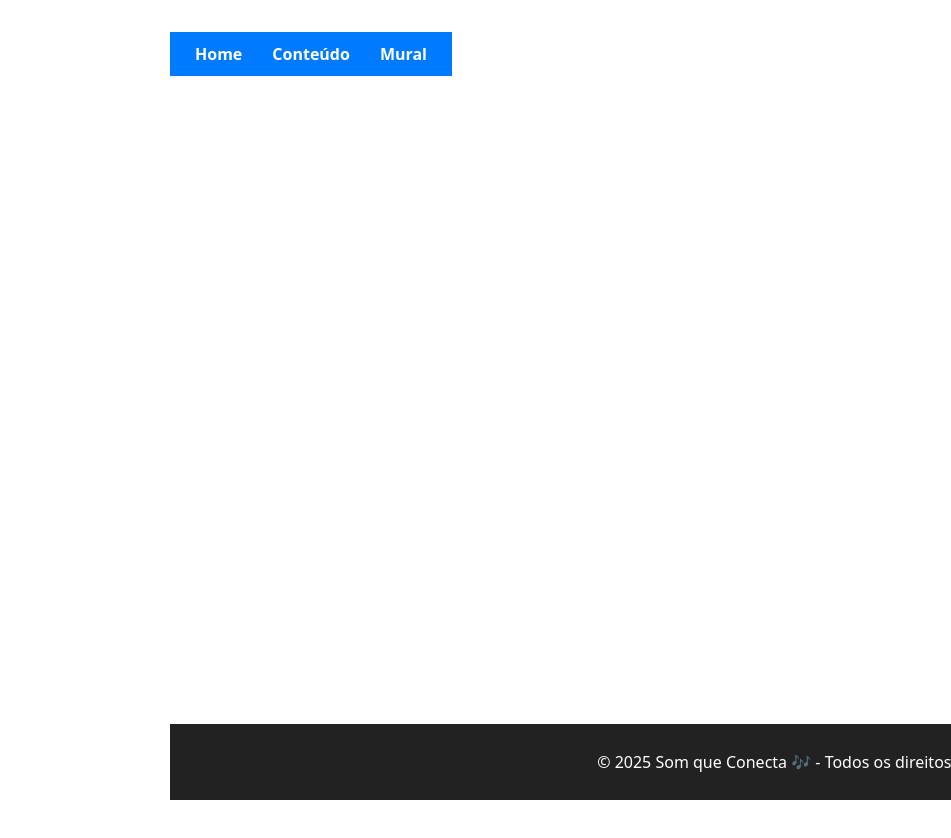
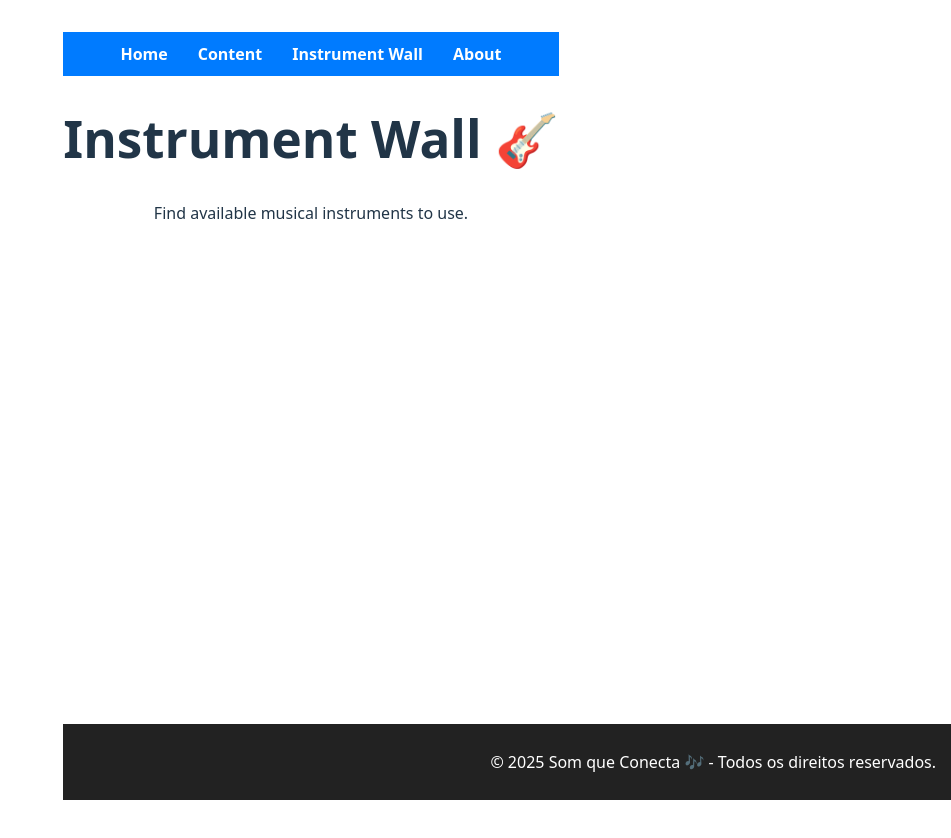
Before and after one commit to coca-mann/som-que-conecta, a Vue app in the folder frontend/: page /instrument-wall in a window 1280 px wide. Shown: the top 838 px of the page, without its empty margins (329-1280 px from the left). Built offline with nearby package versions, Linux system fonts and the light colour scheme.

Commit message:
Create pages About, Content and InstrumentWall

```diff
--- a/frontend/src/components/Navbar.vue
+++ b/frontend/src/components/Navbar.vue
@@ -5,8 +5,9 @@
   <nav>
     <ul>
       <li><router-link to="/">Home</router-link></li>
-      <li><router-link to="/conteudo">Conteúdo</router-link></li>
-      <li><router-link to="/mural">Mural</router-link></li>
+      <li><router-link to="/content">Content</router-link></li>
+      <li><router-link to="/instrument-wall">Instrument Wall</router-link></li>
+      <li><router-link to="/about">About</router-link></li>
     </ul>
   </nav>
 </template>
--- /dev/null
+++ b/frontend/src/pages/About.vue
@@ -0,0 +1,9 @@
+<script setup>
+</script>
+
+<template>
+  <div>
+    <h1>About Us 📢</h1>
+    <p>Learn more about the "Som que Conecta" project.</p>
+  </div>
+</template>
--- /dev/null
+++ b/frontend/src/pages/Content.vue
@@ -0,0 +1,9 @@
+<script setup>
+</script>
+
+<template>
+  <div>
+    <h1>Music Content 🎼</h1>
+    <p>Tutorials, articles, and educational materials about music.</p>
+  </div>
+</template>
--- /dev/null
+++ b/frontend/src/pages/InstrumentWall.vue
@@ -0,0 +1,9 @@
+<script setup>
+</script>
+
+<template>
+  <div>
+    <h1>Instrument Wall 🎸</h1>
+    <p>Find available musical instruments to use.</p>
+  </div>
+</template>
```
Also changed, not shown: frontend/src/router/index.js (+7 -3 lines).
